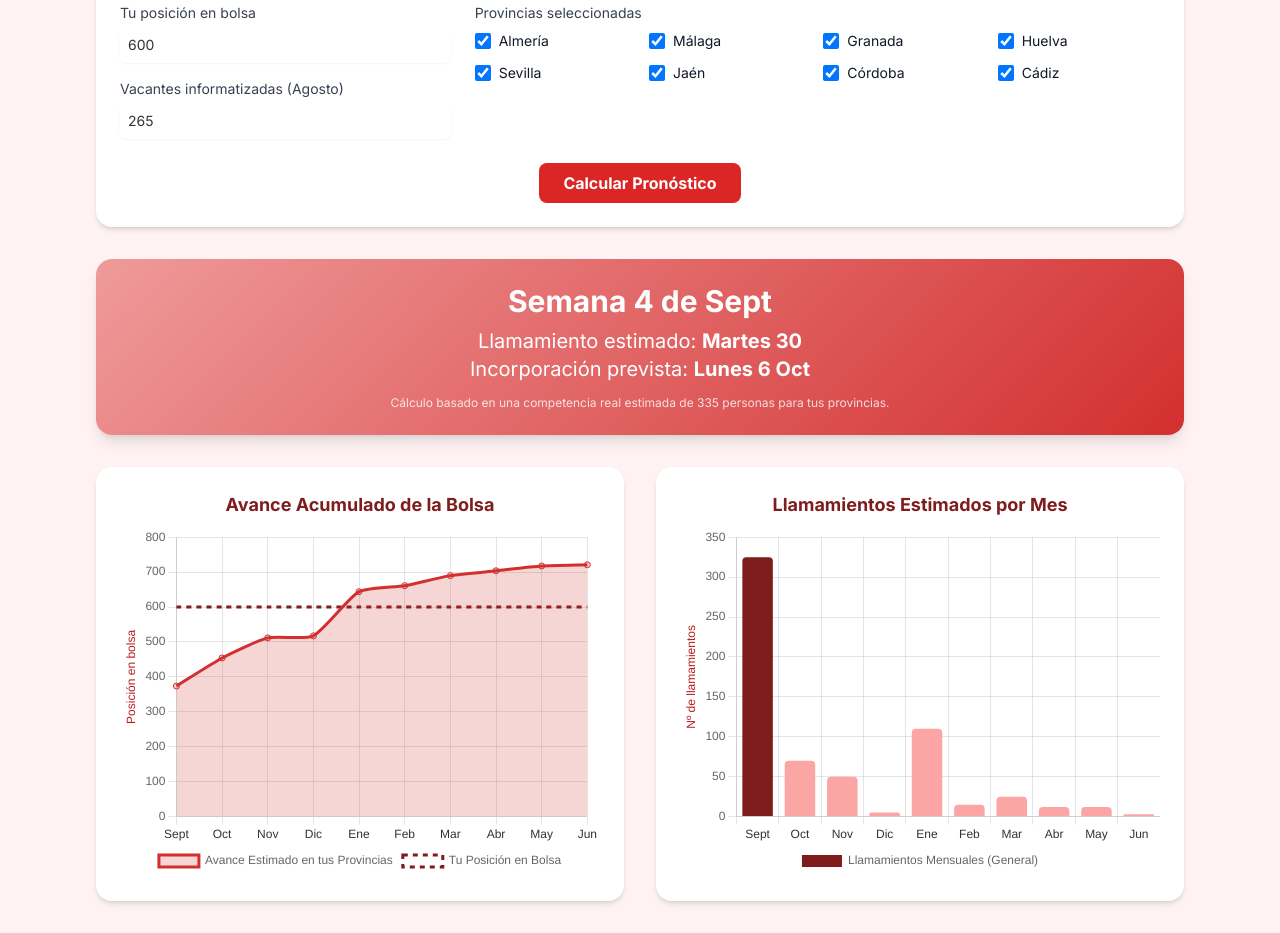
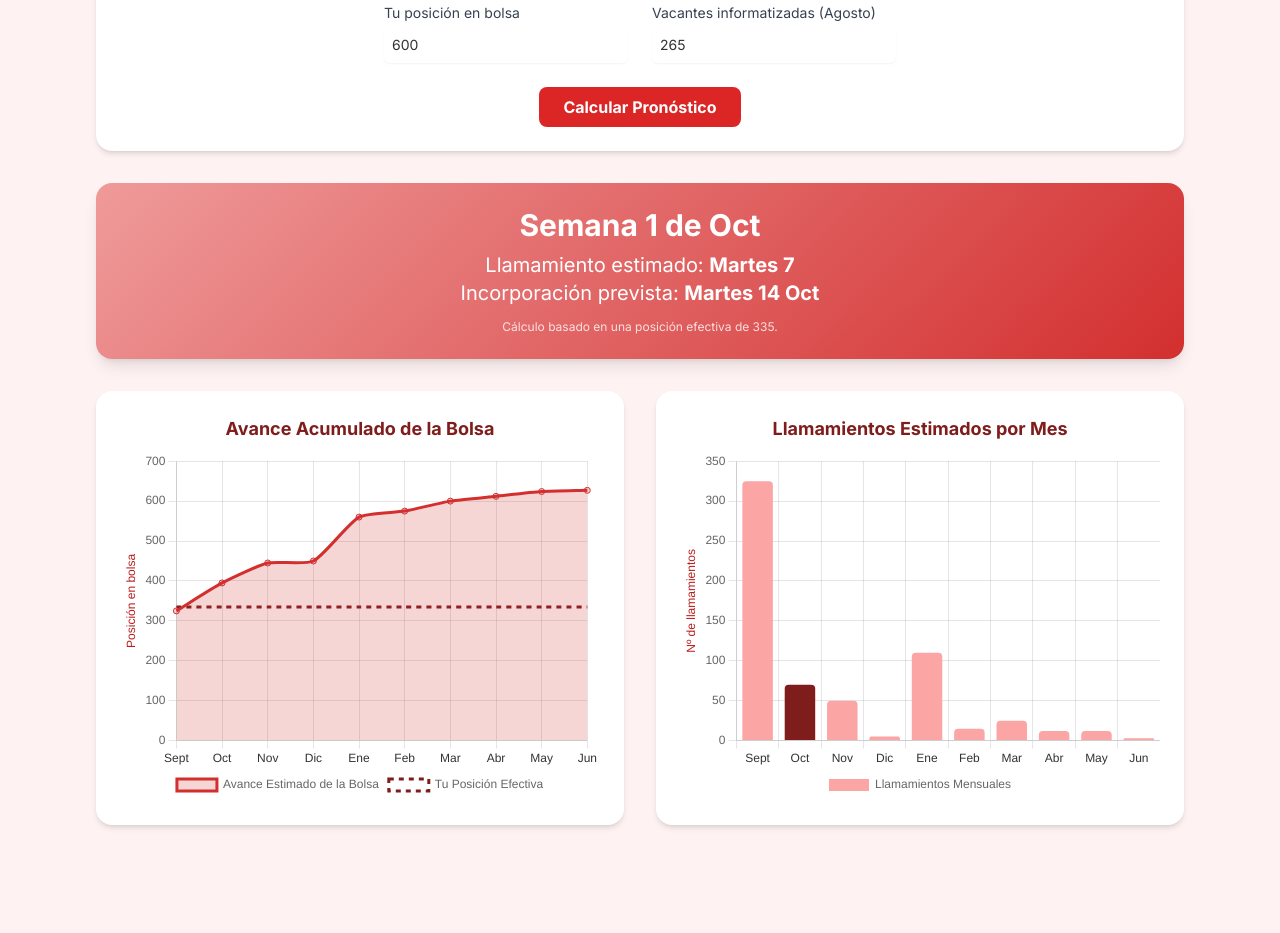
Before and after one commit to AntoJSanchez/bolsaayl, a plain HTML site: page index.html in a window 1280 px wide. Shown: the part 201-1134 px from the top of the page. After the commit the page ends 1058 px from the top, so only its background shows below. Drawn offline with nearby package versions, Linux system fonts and the light colour scheme.

Commit message:
index.html

```diff
--- a/index.html
+++ b/index.html
@@ -40,9 +40,7 @@
         <!-- Bloque de Entradas del Usuario -->
         <div class="bg-white rounded-2xl shadow-md p-6 mb-8">
             <h2 class="text-xl font-bold text-red-900 mb-4">Introduce tus datos para la simulación</h2>
-            <div class="grid grid-cols-1 md:grid-cols-3 gap-6">
-                <!-- Columna 1: Datos Numéricos -->
-                <div class="space-y-4">
+            <div class="grid grid-cols-1 md:grid-cols-2 gap-6 max-w-lg mx-auto">
                 <div>
                     <label for="bolsaPos" class="block text-sm font-medium text-gray-700">Tu posición en bolsa</label>
                     <input type="number" id="bolsaPos" value="600" class="mt-1 block w-full rounded-md border-gray-300 shadow-sm focus:border-red-500 focus:ring-red-500 sm:text-sm p-2">
@@ -52,15 +50,6 @@
                     <input type="number" id="vacantesAgosto" value="265" class="mt-1 block w-full rounded-md border-gray-300 shadow-sm focus:border-red-500 focus:ring-red-500 sm:text-sm p-2">
                 </div>
             </div>
-                <!-- Columna 2 y 3: Provincias -->
-                <div class="md:col-span-2">
-                    <label class="block text-sm font-medium text-gray-700 mb-2">Provincias seleccionadas</label>
-                    <div id="provinciasContainer" class="grid grid-cols-2 sm:grid-cols-3 md:grid-cols-4 gap-3">
-                        <!-- Checkboxes se insertarán aquí -->
-                    </div>
-                </div>
-            </div>
-            <div id="errorBlock" class="hidden text-center mt-4 p-3 rounded-lg bg-red-100 text-red-700"></div>
             <div class="mt-6 text-center">
                 <button id="calculateBtn" class="bg-red-600 hover:bg-red-700 text-white font-bold py-2 px-6 rounded-lg transition-colors">
                     Calcular Pronóstico
@@ -92,21 +81,7 @@
     </main>
 
     <script>
-        // --- DATOS BASE CON PONDERACIÓN DE DEMANDA (COPIADO) ---
-        const PROVINCIAS = {
-            'Almería': { poblacion: 753000, demandFactor: 1.2, checked: true },
-            'Málaga': { poblacion: 1750000, demandFactor: 1.2, checked: true },
-            'Granada': { poblacion: 930000, demandFactor: 0.95, checked: true },
-            'Huelva': { poblacion: 530000, demandFactor: 0.9, checked: true },
-            'Sevilla': { poblacion: 1960000, demandFactor: 0.85, checked: true },
-            'Jaén': { poblacion: 620000, demandFactor: 0.8, checked: true },
-            'Córdoba': { poblacion: 775000, demandFactor: 0.8, checked: true },
-            'Cádiz': { poblacion: 1250000, demandFactor: 0.75, checked: true }
-        };
-
-        const TOTAL_WEIGHTED_DEMAND = Object.values(PROVINCIAS).reduce((sum, p) => sum + (p.poblacion * p.demandFactor), 0);
-
-        // --- RITMO DE LA BOLSA (MANTENIDO DE AUDICIÓN Y LENGUAJE) ---
+        // --- RITMO DE LA BOLSA (AJUSTADO A NUEVOS DATOS) ---
         const LLAMAMIENTOS_MENSUALES = {
             'Sept': 325, 'Oct': 70, 'Nov': 50, 'Dic': 5,
             'Ene': 110, 'Feb': 15, 'Mar': 25, 'Abr': 12, 'May': 12, 'Jun': 3
@@ -160,19 +135,19 @@
             };
         }
 
-        function calcularPronostico(competenciaReal, factorProvincial) {
-            if (competenciaReal <= 0) {
+        function calcularPronostico(posicionEfectiva) {
+            if (posicionEfectiva <= 0) {
                 return { tipo: 'verano', mesIndex: -1 };
             }
 
             let llamamientosAcumulados = 0;
             for (let i = 0; i < MESES.length; i++) {
                 const mes = MESES[i];
-                const llamamientosMesPonderados = LLAMAMIENTOS_MENSUALES[mes] * factorProvincial;
+                const llamamientosMes = LLAMAMIENTOS_MENSUALES[mes];
 
-                if (llamamientosAcumulados + llamamientosMesPonderados >= competenciaReal) {
-                    const restante = competenciaReal - llamamientosAcumulados;
-                    const proporcionMes = llamamientosMesPonderados > 0 ? restante / llamamientosMesPonderados : 0;
+                if (llamamientosAcumulados + llamamientosMes >= posicionEfectiva) {
+                    const restante = posicionEfectiva - llamamientosAcumulados;
+                    const proporcionMes = llamamientosMes > 0 ? restante / llamamientosMes : 0;
 
                     const callsInMonth = CALENDARIO_SIPRI.filter(c => c.mes === mes);
                     if (callsInMonth.length > 0) {
@@ -181,22 +156,22 @@
                         return { tipo: 'especifico', call: callsInMonth[callIndex], semana: `Semana ${semana}`, mes: mes, mesIndex: i };
                     }
                 }
-                llamamientosAcumulados += llamamientosMesPonderados;
+                llamamientosAcumulados += llamamientosMes;
             }
 
             return { tipo: 'siguiente_curso', mesIndex: MESES.length };
         }
 
-        function actualizarUI(resultado, posicionEnBolsa, factorProvincial, competenciaReal) {
+        function actualizarUI(resultado, posicionEfectiva) {
             document.getElementById('resultsBlock').classList.remove('hidden');
 
             const resultTextEl = document.getElementById('resultText');
             switch(resultado.tipo) {
                 case 'verano':
-                    resultTextEl.innerHTML = '<p class="text-4xl font-bold">¡Adjudicación estimada en Verano!</p>';
+                    resultTextEl.innerHTML = '<p class="text-4xl font-bold">¡Adjudicación estimada en Verano!</p><p class="text-sm mt-2">Tu posición es inferior a las vacantes iniciales.</p>';
                     break;
                 case 'siguiente_curso':
-                    resultTextEl.innerHTML = `<p class="text-3xl font-bold">No se estima llamada este curso.</p><p class="text-sm mt-2">Tu competencia real estimada (${Math.round(competenciaReal)} personas) supera los llamamientos previstos para tus provincias.</p>`;
+                    resultTextEl.innerHTML = `<p class="text-3xl font-bold">No se estima llamada este curso.</p><p class="text-sm mt-2">Tu posición efectiva (${Math.round(posicionEfectiva)}) supera los llamamientos totales previstos.</p>`;
                     break;
                 case 'especifico':
                     const call = resultado.call;
@@ -206,32 +181,32 @@
                             <p>Llamamiento estimado: <strong>${call.dia}</strong></p>
                             <p>Incorporación prevista: <strong>${call.incorporacion}</strong></p>
                         </div>
-                        <p class="text-xs mt-3 opacity-80">Cálculo basado en una competencia real estimada de ${Math.round(competenciaReal)} personas para tus provincias.</p>
+                        <p class="text-xs mt-3 opacity-80">Cálculo basado en una posición efectiva de ${Math.round(posicionEfectiva)}.</p>
                     `;
                     break;
             }
 
             if (!cumulativeChart) createCharts();
 
-            const avancePersonalizadoAcumulado = MESES.reduce((acc, mes) => {
-                const avanceMes = LLAMAMIENTOS_MENSUALES[mes] * factorProvincial;
+            const avanceAcumulado = MESES.reduce((acc, mes) => {
+                const avanceMes = LLAMAMIENTOS_MENSUALES[mes];
                 acc.push((acc.length > 0 ? acc[acc.length - 1] : 0) + avanceMes);
                 return acc;
             }, []);
 
-            const posicionUsuarioData = new Array(MESES.length).fill(posicionEnBolsa > 0 ? posicionEnBolsa : null);
+            const posicionUsuarioData = new Array(MESES.length).fill(posicionEfectiva > 0 ? posicionEfectiva : null);
 
             cumulativeChart.data.datasets = [
                 {
-                    label: 'Avance Estimado en tus Provincias',
-                    data: avancePersonalizadoAcumulado,
+                    label: 'Avance Estimado de la Bolsa',
+                    data: avanceAcumulado,
                     borderColor: '#d32f2f',
                     backgroundColor: 'rgba(211, 47, 47, 0.2)',
                     fill: true,
                     tension: 0.2
                 },
                 {
-                    label: 'Tu Posición en Bolsa',
+                    label: 'Tu Posición Efectiva',
                     data: posicionUsuarioData,
                     borderColor: '#7f1d1d',
                     borderDash: [5, 5],
@@ -245,7 +220,7 @@
             const coloresBarras = MESES.map((_, index) => index === resultado.mesIndex ? '#7f1d1d' : '#fca5a5');
 
             monthlyCallsChart.data.datasets = [{
-                label: 'Llamamientos Mensuales (General)',
+                label: 'Llamamientos Mensuales',
                 data: Object.values(LLAMAMIENTOS_MENSUALES),
                 backgroundColor: coloresBarras,
                 borderRadius: 4
@@ -254,65 +229,14 @@
         }
 
         document.addEventListener('DOMContentLoaded', () => {
-            const provinciasContainer = document.getElementById('provinciasContainer');
-            Object.keys(PROVINCIAS).forEach(nombre => {
-                const div = document.createElement('div');
-                div.className = 'flex items-center';
-                const input = document.createElement('input');
-                input.type = 'checkbox';
-                input.id = `prov-${nombre}`;
-                input.name = nombre;
-                input.checked = PROVINCIAS[nombre].checked;
-                input.className = 'h-4 w-4 rounded border-gray-300 text-red-600 focus:ring-red-500';
-                const label = document.createElement('label');
-                label.htmlFor = `prov-${nombre}`;
-                label.textContent = nombre;
-                label.className = 'ml-2 block text-sm text-gray-900';
-                div.appendChild(input);
-                div.appendChild(label);
-                provinciasContainer.appendChild(div);
-            });
-
             document.getElementById('calculateBtn').addEventListener('click', () => {
-                const errorBlock = document.getElementById('errorBlock');
-                errorBlock.classList.add('hidden');
-
                 const posicion = parseInt(document.getElementById('bolsaPos').value);
                 const vacantes = parseInt(document.getElementById('vacantesAgosto').value);
 
-                const provinciasSeleccionadas = Array.from(document.querySelectorAll('#provinciasContainer input:checked')).map(el => el.name);
+                const posicionEfectiva = Math.max(0, posicion - vacantes);
 
-                if (provinciasSeleccionadas.length === 0) {
-                    errorBlock.textContent = "Por favor, selecciona al menos una provincia.";
-                    errorBlock.classList.remove('hidden');
-                    return;
-                }
-
-                const competidoresDirectos = Math.max(0, posicion - vacantes);
-
-                const pesoProvinciasNoSeleccionadas = Object.keys(PROVINCIAS)
-                    .filter(p => !provinciasSeleccionadas.includes(p))
-                    .reduce((sum, p) => sum + (PROVINCIAS[p].poblacion * PROVINCIAS[p].demandFactor), 0);
-
-                const ratioFuga = pesoProvinciasNoSeleccionadas / TOTAL_WEIGHTED_DEMAND;
-                const competidoresFugados = competidoresDirectos * ratioFuga;
-                const competenciaReal = competidoresDirectos - competidoresFugados;
-
-                const numProvincias = provinciasSeleccionadas.length;
-                let selectivityModifier = 1.0;
-                if (numProvincias <= 2) {
-                    selectivityModifier = 0.85;
-                } else if (numProvincias >= 6) {
-                    selectivityModifier = 1.15;
-                }
-
-                const userWeightedDemand = provinciasSeleccionadas.reduce((sum, prov) => sum + (PROVINCIAS[prov].poblacion * PROVINCIAS[prov].demandFactor), 0);
-                let factorProvincial = userWeightedDemand / TOTAL_WEIGHTED_DEMAND;
-
-                factorProvincial *= selectivityModifier;
-
-                const resultado = calcularPronostico(competenciaReal, factorProvincial);
-                actualizarUI(resultado, posicion, factorProvincial, competenciaReal);
+                const resultado = calcularPronostico(posicionEfectiva);
+                actualizarUI(resultado, posicionEfectiva);
             });
 
             // Simular un clic al cargar la página para mostrar el resultado inicial
```
Lines whose indentation alone changed are shown as unchanged.
